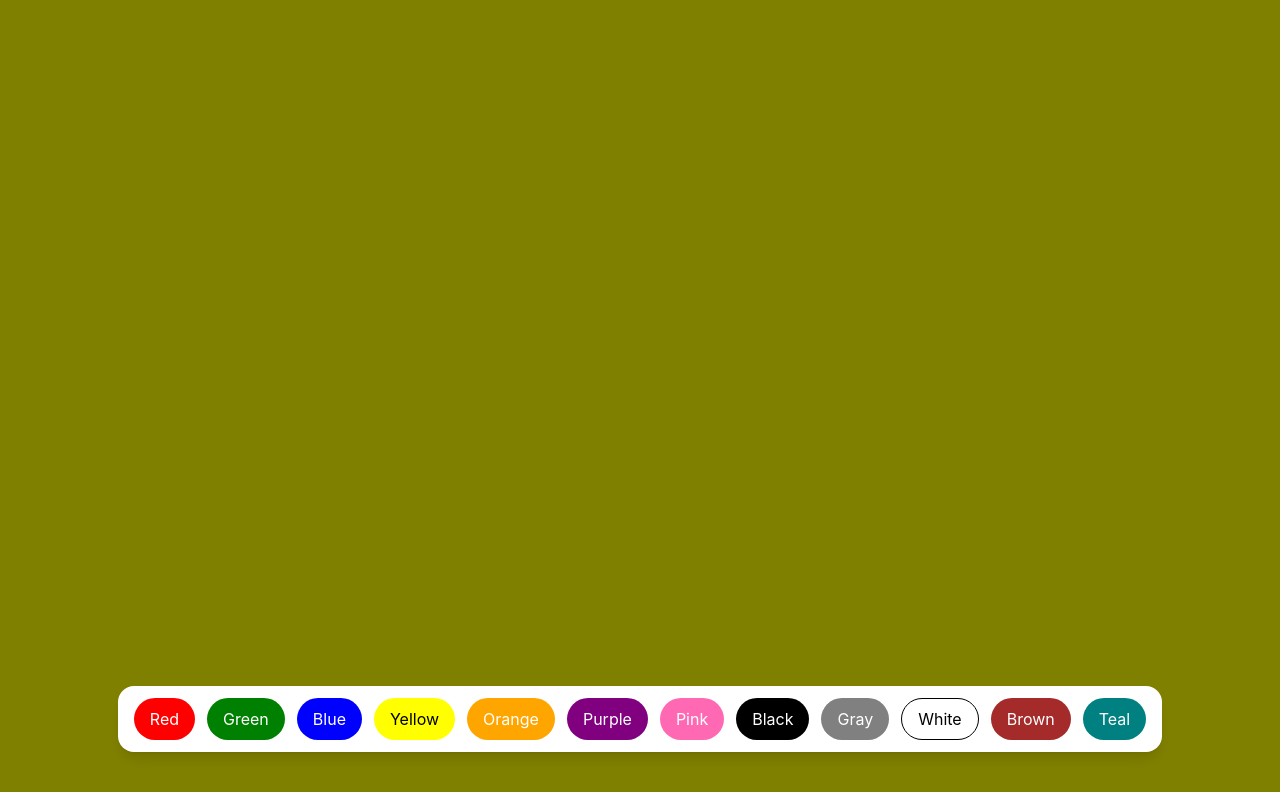
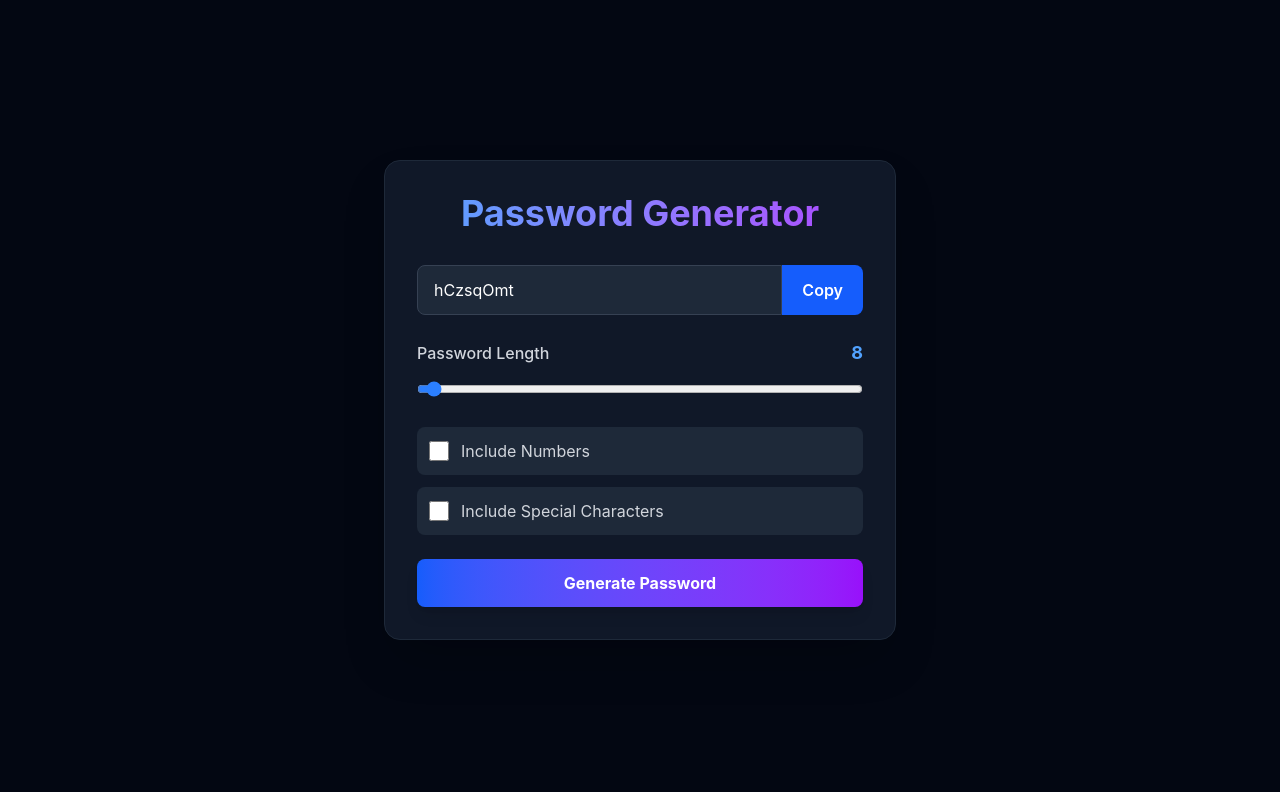
Before and after one commit to Shrabani-Mishra/react-projects, a React (Vite) app: page / in a window 1280 px wide. Shown: the top 792 px of the page. Built offline with nearby package versions, Linux system fonts and the light colour scheme.

Commit message:
Add password generator

```diff
--- a/src/App.jsx
+++ b/src/App.jsx
@@ -2,7 +2,9 @@
 
 // import Card from "./components/Card";
 
-import { BackgroundChanger } from "./components/BackgroundChanger";
+import PasswordGenerator from "./components/PasswordGenerator";
+
+// import { BackgroundChanger } from "./components/BackgroundChanger";
 
 // import { Counter } from "./components/Counter";
 
@@ -24,7 +26,8 @@ const App = () => {
   return(
   <>
   {/* <Counter/> */}
-  <BackgroundChanger/>
+  {/* <BackgroundChanger/> */}
+<PasswordGenerator/>
 
   </>
   );
--- /dev/null
+++ b/src/components/PasswordGenerator.jsx
@@ -0,0 +1,158 @@
+import { useCallback, useEffect, useRef, useState } from "react";
+
+function PasswordGenerator() {
+  const [length, setLength] = useState(8);
+  const [numberAllowed, setNumberAllowed] = useState(false);
+  const [charAllowed, setCharAllowed] = useState(false);
+  const [password, setPassword] = useState("");
+
+  const passwordRef = useRef(null);
+
+  const passwordGenerator = useCallback(() => {
+    let pass = "";
+
+    let str =
+      "ABCDEFGHIJKLMNOPQRSTUVWXYZabcdefghijklmnopqrstuvwxyz";
+
+    if (numberAllowed) {
+      str += "0123456789";
+    }
+
+    if (charAllowed) {
+      str += "!#$%&'()*+-./:;<=>?@[\\]^_`{|}~";
+    }
+
+    for (let i = 0; i < length; i++) {
+      const char = Math.floor(Math.random() * str.length);
+      pass += str.charAt(char);
+    }
+
+    setPassword(pass);
+  }, [length, numberAllowed, charAllowed]);
+
+  const copyPasswordToClipboard = useCallback(() => {
+    passwordRef.current?.select();
+    // range 3 value select--->setSelectionRange used
+
+    // passwordRef.current?.setSelectionRange(0,3)
+    window.navigator.clipboard.writeText(password);
+  }, [password]);
+
+  useEffect(() => {
+    passwordGenerator();
+  }, [passwordGenerator]);
+
+  return (
+    <div className="min-h-screen bg-gray-950 flex items-center justify-center px-4">
+
+      {/* Main Card */}
+      <div className="w-full max-w-lg bg-gray-900 p-6 sm:p-8 rounded-2xl shadow-2xl border border-gray-800">
+
+        {/* Heading */}
+        <h1 className="text-3xl sm:text-4xl font-bold text-center mb-8 bg-gradient-to-r from-blue-400 to-purple-500 bg-clip-text text-transparent">
+          Password Generator
+        </h1>
+
+        {/* Password Input */}
+        <div className="flex mb-6">
+
+          <input
+            type="text"
+            value={password}
+            readOnly
+            ref={passwordRef}
+            placeholder="Your password"
+            className="flex-1 min-w-0 px-4 py-3 bg-gray-800 text-white border border-gray-700 rounded-l-lg outline-none focus:border-blue-500"
+          />
+
+          <button
+            onClick={copyPasswordToClipboard}
+            className="px-5 py-3 bg-blue-600 hover:bg-blue-700 text-white font-semibold rounded-r-lg transition duration-200"
+          >
+            Copy
+          </button>
+
+        </div>
+
+        {/* Length Section */}
+        <div className="mb-6">
+
+          <div className="flex justify-between items-center mb-3">
+
+            <label className="text-gray-300 font-medium">
+              Password Length
+            </label>
+
+            <span className="text-blue-400 font-bold text-lg">
+              {length}
+            </span>
+
+          </div>
+
+          <input
+            type="range"
+            min={6}
+            max={100}
+            value={length}
+            onChange={(e) => setLength(Number(e.target.value))}
+            className="w-full cursor-pointer accent-blue-500"
+          />
+
+        </div>
+
+        {/* Options */}
+        <div className="space-y-3 mb-6">
+
+          {/* Number Checkbox */}
+          <label className="flex items-center gap-3 p-3 bg-gray-800 rounded-lg cursor-pointer hover:bg-gray-750">
+
+            <input
+              type="checkbox"
+              checked={numberAllowed}
+              onChange={() =>
+                setNumberAllowed((prev) => !prev)
+              }
+              className="w-5 h-5 accent-blue-500 cursor-pointer"
+            />
+
+            <span className="text-gray-300">
+              Include Numbers
+            </span>
+
+          </label>
+
+          {/* Special Character Checkbox */}
+          <label className="flex items-center gap-3 p-3 bg-gray-800 rounded-lg cursor-pointer">
+
+            <input
+              type="checkbox"
+              checked={charAllowed}
+              onChange={() =>
+                setCharAllowed((prev) => !prev)
+              }
+              className="w-5 h-5 accent-blue-500 cursor-pointer"
+            />
+
+            <span className="text-gray-300">
+              Include Special Characters
+            </span>
+
+          </label>
+
+        </div>
+
+        {/* Generate Button */}
+        <button
+          onClick={passwordGenerator}
+          className="w-full py-3 bg-gradient-to-r from-blue-600 to-purple-600 hover:from-blue-700 hover:to-purple-700 text-white font-bold rounded-lg transition duration-200 shadow-lg"
+        >
+          Generate Password
+        </button>
+
+      </div>
+
+    </div>
+  );
+}
+
+export default PasswordGenerator;
```
